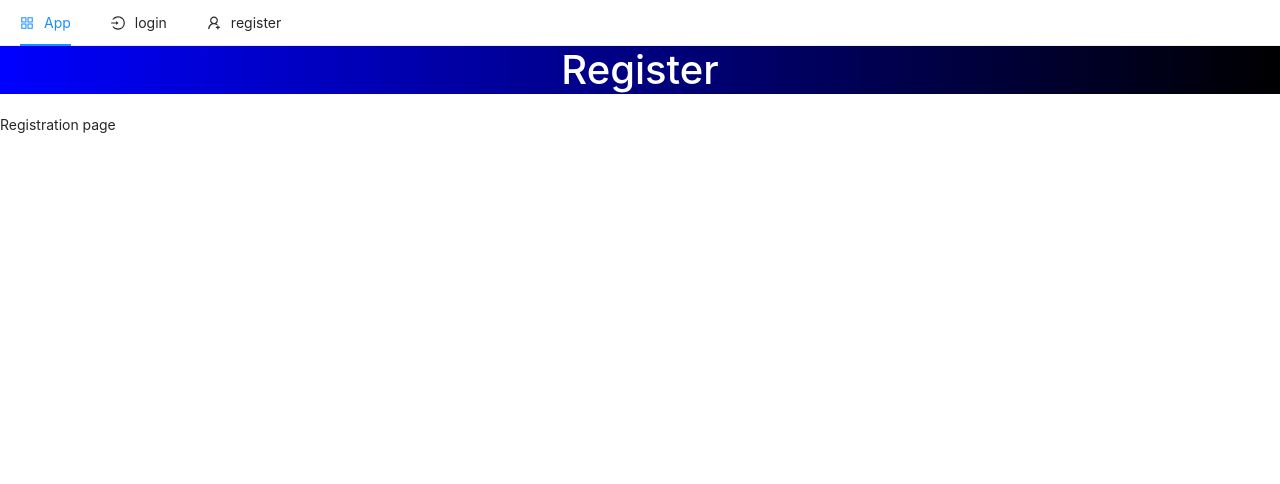
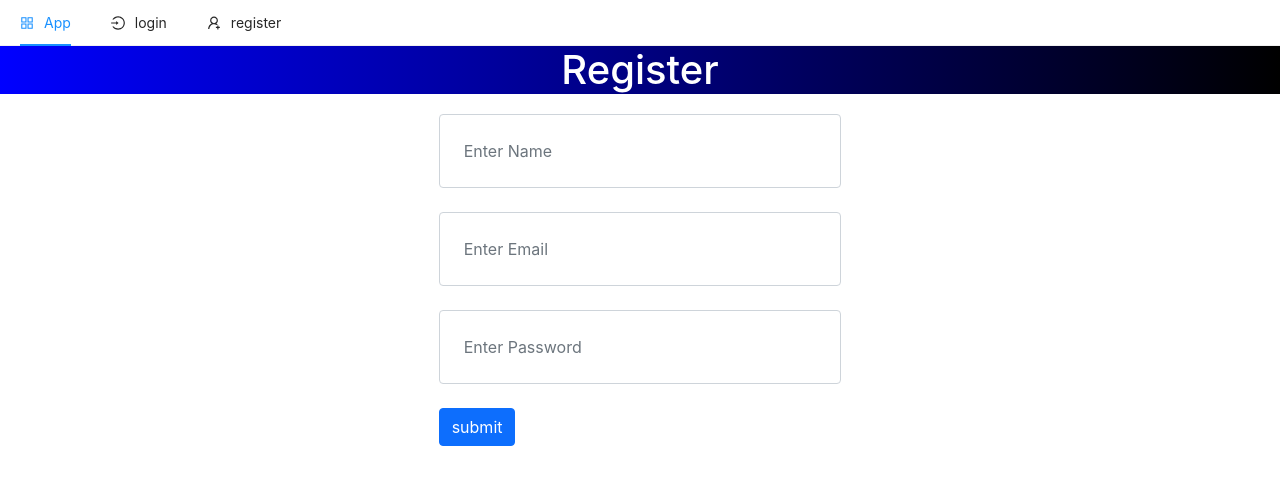
Before and after one commit to robertbenavidez/LMS, a Next.js app in the folder client/: page /register in a window 1280 px wide. Shown: the top 484 px of the page. Built offline with nearby package versions, Linux system fonts and the light colour scheme.

Commit message:
form: the form is consoleloging the name email and password.

```diff
--- a/client/pages/register.js
+++ b/client/pages/register.js
@@ -1,10 +1,54 @@
+import { useState } from "react";
 const Register = () => {
+    // stores name from form
+    const [name, setName] = useState('');
+    // stores email from form
+    const [email, setEmail] = useState('');
+    // stores password from form
+    const [password, setPassword] = useState('');
+
+
+
+    const handleSubmit = e => {
+        e.preventDefault();
+        console.table({name, email, password})
+    }
     return (
         <>
             <h1 className='jumbotron text-center bg-primary square'>Register</h1>
-            <p>Registration page</p>
+
+            <div className='container col-md-4 offset-md-4 pb-5'>
+                <form onSubmit={handleSubmit}>
+                    <input
+                        type='text'
+                        className='form-control mb-4 p-4'
+                        value={name}
+                        onChange={(e) => setName(e.target.value)}
+                        placeholder='Enter Name'
+                     />
+                    <input
+                        type='email'
+                        className='form-control mb-4 p-4'
+                        value={email}
+                        onChange={(e) => setEmail(e.target.value)}
+                        placeholder='Enter Email'
+                     />
+                    <input
+                        type='password'
+                        className='form-control mb-4 p-4'
+                        value={password}
+                        onChange={(e) => setPassword(e.target.value)}
+                        placeholder='Enter Password'
+                     />
+                     <button type='submit' className='btn btn-block btn-primary'>submit</button>
+                </form>
+            </div>
+
         </>
     )
 }
-
+/*
+    1.Get username, email, and password
+    2.Send usernam, email, and password to the database
+ */
 export default Register;
```
